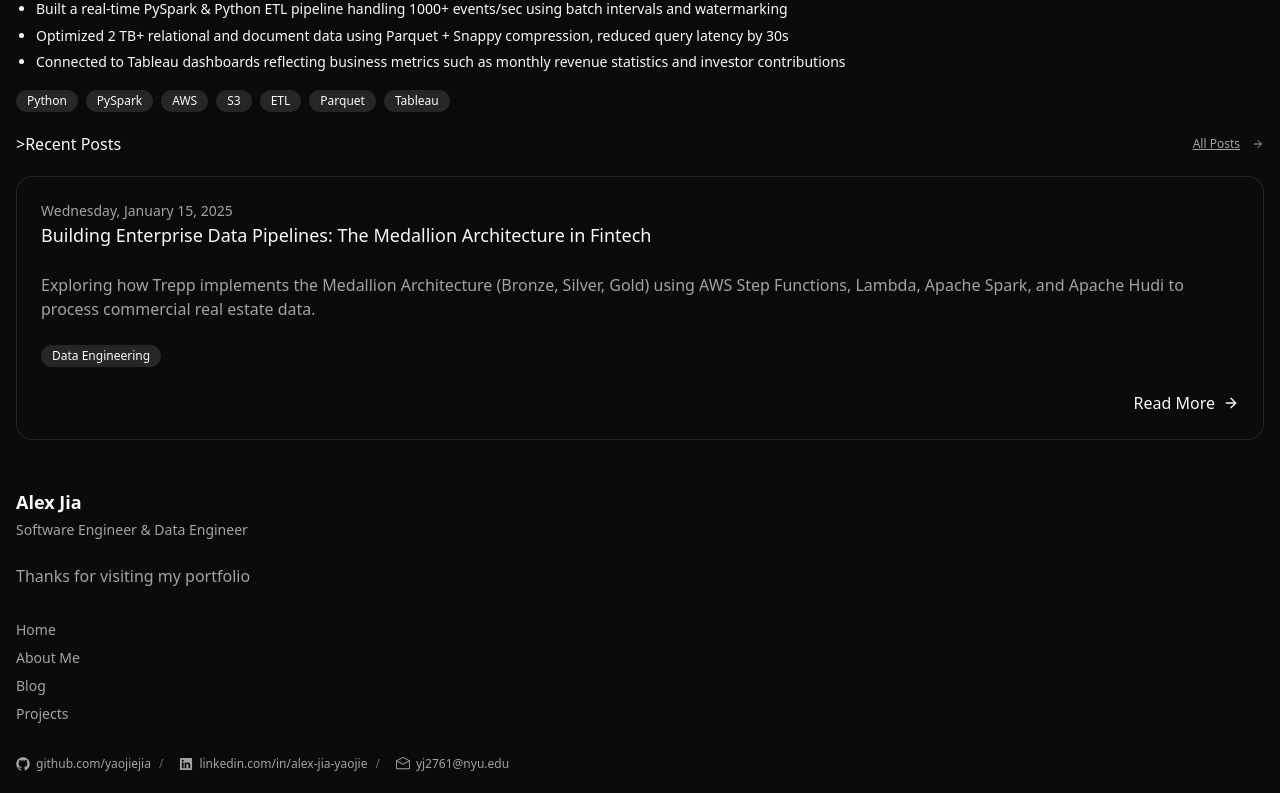
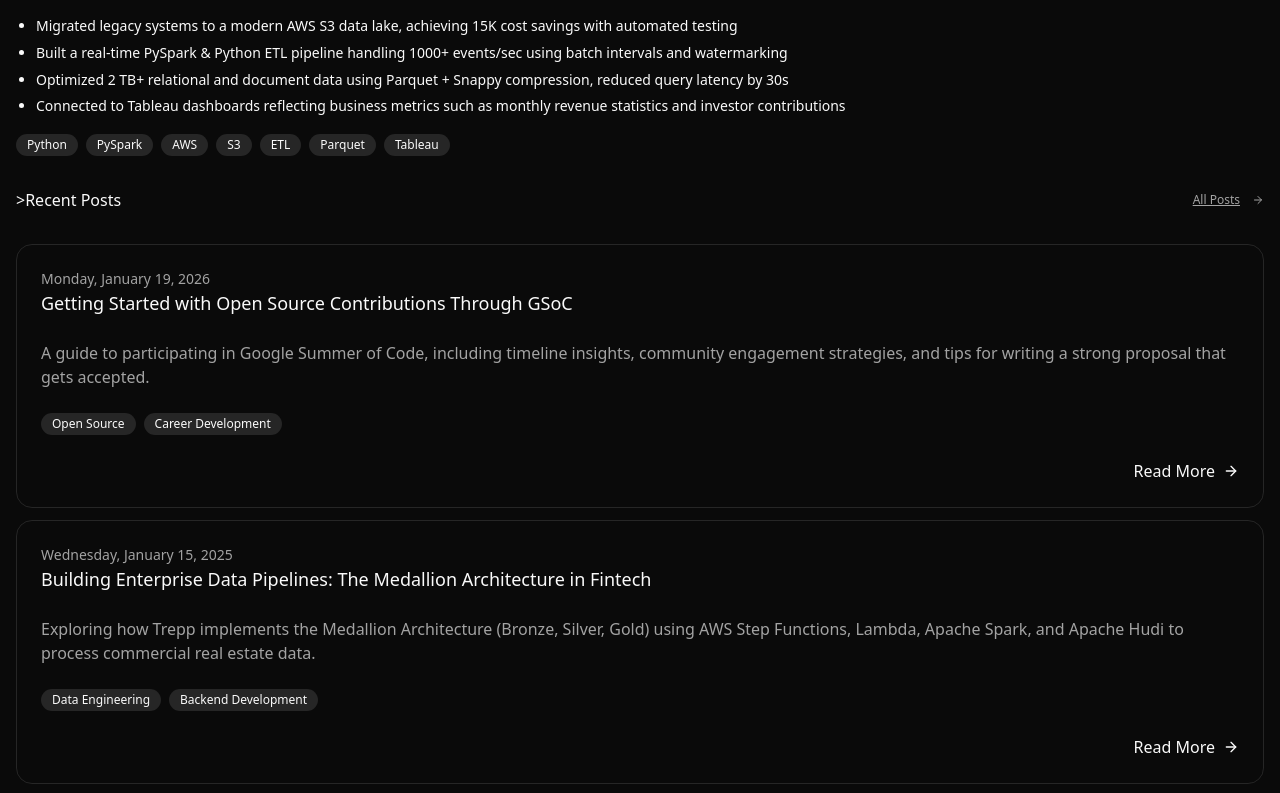
Before and after one commit to yaojiejia/yjj, a Next.js app: page / in a window 1280 px wide. Shown: the part 1527-2320 px from the top of the page. Built offline with nearby package versions, Linux system fonts and the light colour scheme.

Commit message:
fix minor bugs

```diff
--- a/app/layout.tsx
+++ b/app/layout.tsx
@@ -12,7 +12,29 @@ export default function RootLayout({
   children: React.ReactNode
 }) {
   return (
-    <html lang="en" className="dark" suppressHydrationWarning>
+    <html lang="en" suppressHydrationWarning>
+      <head>
+        <script
+          dangerouslySetInnerHTML={{
+            __html: `
+              (function() {
+                try {
+                  var theme = localStorage.getItem('theme');
+                  if (!theme) {
+                    theme = 'dark';
+                    localStorage.setItem('theme', 'dark');
+                  }
+                  if (theme === 'dark') {
+                    document.documentElement.classList.add('dark');
+                  } else {
+                    document.documentElement.classList.remove('dark');
+                  }
+                } catch (e) {}
+              })();
+            `,
+          }}
+        />
+      </head>
       <body className="antialiased flex flex-col min-h-screen relative">
         <div className="fixed inset-0 -z-10 overflow-hidden">
           <div className="blob1 absolute top-[10%] left-[15%] w-[600px] h-[600px] rounded-full blur-3xl" style={{background: 'radial-gradient(circle, rgba(255, 255, 255, 0.1) 0%, transparent 70%)'}}></div>
--- a/app/page.tsx
+++ b/app/page.tsx
@@ -9,7 +9,7 @@ export default function Home() {
     <main>
       <Navbar />
       <div className="flex-1 container">
-        <div className="space-y-5">
+        <div className="space-y-8 py-8">
           <Hero />
           <Experience />
           <Blog />
--- a/components/Blog.tsx
+++ b/components/Blog.tsx
@@ -1,15 +1,11 @@
 import Link from 'next/link'
+import { blogPosts, formatDate } from '@/data/blogPosts'
 
 export default function Blog() {
-  const posts = [
-    {
-      title: 'Building Enterprise Data Pipelines: The Medallion Architecture in Fintech',
-      excerpt: 'Exploring how Trepp implements the Medallion Architecture (Bronze, Silver, Gold) using AWS Step Functions, Lambda, Apache Spark, and Apache Hudi to process commercial real estate data.',
-      date: 'Wednesday, January 15, 2025',
-      category: 'Data Engineering',
-      href: '/blog/medallion-architecture-fintech',
-    },
-  ]
+  // Sort by date (most recent first) and take top 3
+  const recentPosts = [...blogPosts]
+    .sort((a, b) => new Date(b.date).getTime() - new Date(a.date).getTime())
+    .slice(0, 3)
 
   return (
     <>
@@ -24,23 +20,25 @@ export default function Blog() {
         </Link>
       </div>
       <ul className="space-y-3">
-        {posts.map((post, index) => (
-          <div key={index} className="space-y-5">
+        {recentPosts.map((post) => (
+          <div key={post.id} className="space-y-5">
             <div className="space-y-6 p-6 border-border border rounded-2xl bg-background/40">
-              <p className="text-sm text-muted-foreground">{post.date}</p>
-              <Link href={post.href}>
+              <p className="text-sm text-muted-foreground">{formatDate(post.date)}</p>
+              <Link href={`/blog/${post.slug}`}>
                 <h2 className="text-lg hover:underline">{post.title}</h2>
               </Link>
               <div className="flex flex-col gap-3 mt-5">
-                <p className="text-muted-foreground">{post.excerpt}</p>
+                <p className="text-muted-foreground">{post.description}</p>
               </div>
               <div className="flex flex-wrap gap-2">
-                <div className="inline-flex items-center justify-center rounded-full border px-2.5 py-0.5 text-xs transition-colors border-transparent bg-secondary text-secondary-foreground hover:bg-secondary/80">
-                  {post.category}
-                </div>
+                {post.tags.map((tag) => (
+                  <div key={tag} className="inline-flex items-center justify-center rounded-full border px-2.5 py-0.5 text-xs transition-colors border-transparent bg-secondary text-secondary-foreground hover:bg-secondary/80">
+                    {tag}
+                  </div>
+                ))}
               </div>
               <div className="flex justify-self-end">
-                <Link href={post.href} className="hover:underline w-fit flex items-center gap-x-2">
+                <Link href={`/blog/${post.slug}`} className="hover:underline w-fit flex items-center gap-x-2">
                   Read More
                   <svg xmlns="http://www.w3.org/2000/svg" width="24" height="24" viewBox="0 0 24 24" fill="none" stroke="currentColor" strokeWidth="2" strokeLinecap="round" strokeLinejoin="round" className="lucide lucide-arrow-right size-4" aria-hidden="true">
                     <path d="M5 12h14"></path>
--- a/components/blog/BlogPosts.tsx
+++ b/components/blog/BlogPosts.tsx
@@ -1,45 +1,5 @@
 import Link from 'next/link'
-
-interface BlogPost {
-  id: number
-  date: string
-  title: string
-  description: string
-  tags: string[]
-  slug: string
-}
-
-const blogPosts: BlogPost[] = [
-  {
-    id: 1,
-    date: '2025-01-15',
-    title: 'Building Enterprise Data Pipelines: The Medallion Architecture in Fintech',
-    description: 'Exploring how Trepp implements the Medallion Architecture (Bronze, Silver, Gold) using AWS Step Functions, Lambda, Apache Spark, and Apache Hudi to process commercial real estate data.',
-    tags: ['Data Engineering', 'Backend Development'],
-    slug: 'medallion-architecture-fintech',
-  },
-  {
-    id: 2,
-    date: new Date().toISOString().split('T')[0],
-    title: 'Getting Started with Open Source Contributions Through GSoC',
-    description: 'A guide to participating in Google Summer of Code, including timeline insights, community engagement strategies, and tips for writing a strong proposal that gets accepted.',
-    tags: ['Open Source', 'Career Development'],
-    slug: 'getting-started-with-gsoc',
-  },
-]
-
-function formatDate(dateString: string): string {
-  const date = new Date(dateString)
-  const days = ['Sunday', 'Monday', 'Tuesday', 'Wednesday', 'Thursday', 'Friday', 'Saturday']
-  const months = ['January', 'February', 'March', 'April', 'May', 'June', 'July', 'August', 'September', 'October', 'November', 'December']
-
-  const dayName = days[date.getDay()]
-  const monthName = months[date.getMonth()]
-  const day = date.getDate()
-  const year = date.getFullYear()
-
-  return `${dayName}, ${monthName} ${day}, ${year}`
-}
+import { blogPosts, formatDate } from '@/data/blogPosts'
 
 interface BlogPostsProps {
   selectedCategory: string
--- /dev/null
+++ b/data/blogPosts.ts
@@ -0,0 +1,40 @@
+export interface BlogPost {
+  id: number
+  date: string
+  title: string
+  description: string
+  tags: string[]
+  slug: string
+}
+
+export const blogPosts: BlogPost[] = [
+  {
+    id: 1,
+    date: '2025-01-15',
+    title: 'Building Enterprise Data Pipelines: The Medallion Architecture in Fintech',
+    description: 'Exploring how Trepp implements the Medallion Architecture (Bronze, Silver, Gold) using AWS Step Functions, Lambda, Apache Spark, and Apache Hudi to process commercial real estate data.',
+    tags: ['Data Engineering', 'Backend Development'],
+    slug: 'medallion-architecture-fintech',
+  },
+  {
+    id: 2,
+    date: new Date().toISOString().split('T')[0],
+    title: 'Getting Started with Open Source Contributions Through GSoC',
+    description: 'A guide to participating in Google Summer of Code, including timeline insights, community engagement strategies, and tips for writing a strong proposal that gets accepted.',
+    tags: ['Open Source', 'Career Development'],
+    slug: 'getting-started-with-gsoc',
+  },
+]
+
+export function formatDate(dateString: string): string {
+  const date = new Date(dateString)
+  const days = ['Sunday', 'Monday', 'Tuesday', 'Wednesday', 'Thursday', 'Friday', 'Saturday']
+  const months = ['January', 'February', 'March', 'April', 'May', 'June', 'July', 'August', 'September', 'October', 'November', 'December']
+
+  const dayName = days[date.getDay()]
+  const monthName = months[date.getMonth()]
+  const day = date.getDate()
+  const year = date.getFullYear()
+
+  return `${dayName}, ${monthName} ${day}, ${year}`
+}
--- a/tailwind.config.js
+++ b/tailwind.config.js
@@ -25,6 +25,10 @@ module.exports = {
         center: true,
         padding: '1rem',
       },
+      zIndex: {
+        '100': '100',
+        '600': '600',
+      },
     },
   },
   plugins: [],
```
Also changed, not shown: components/Navbar.tsx (+43 -5 lines).
